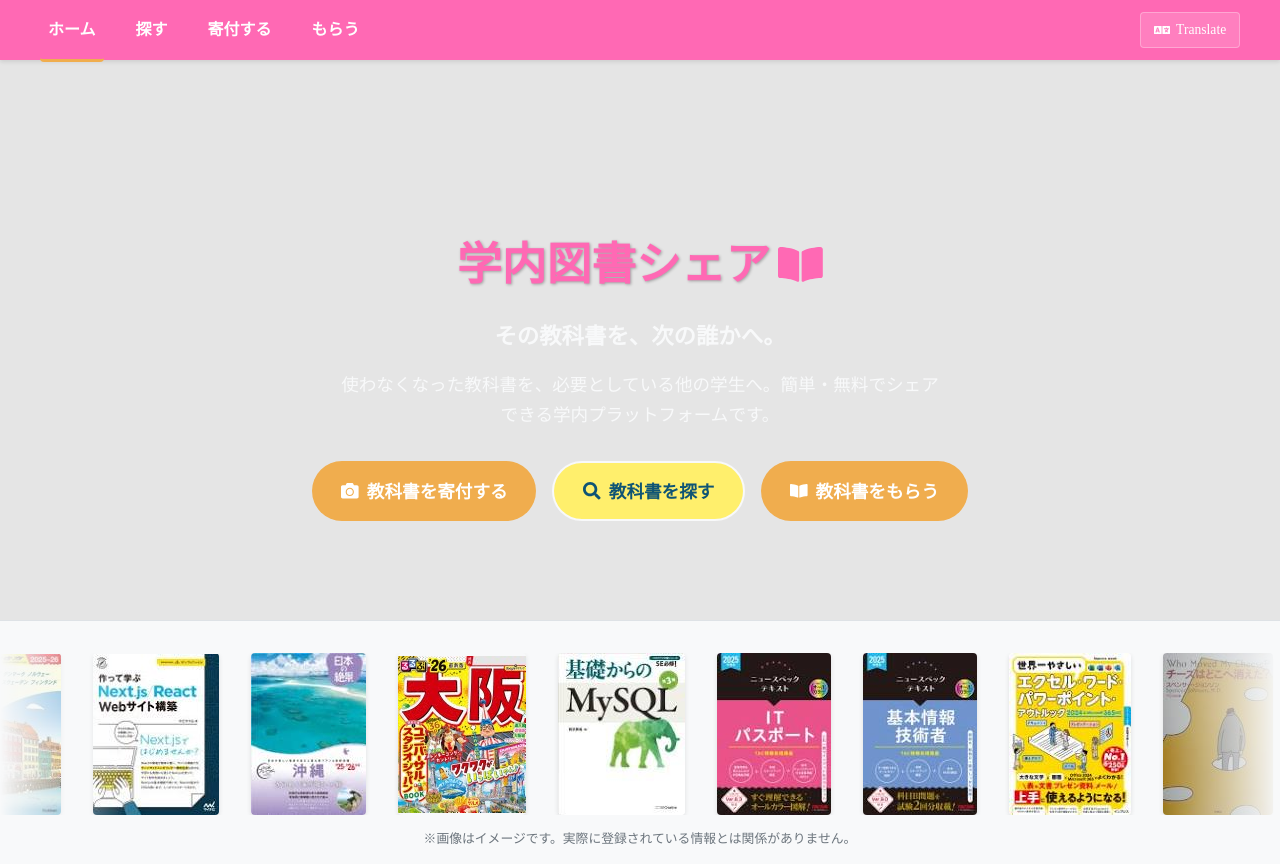
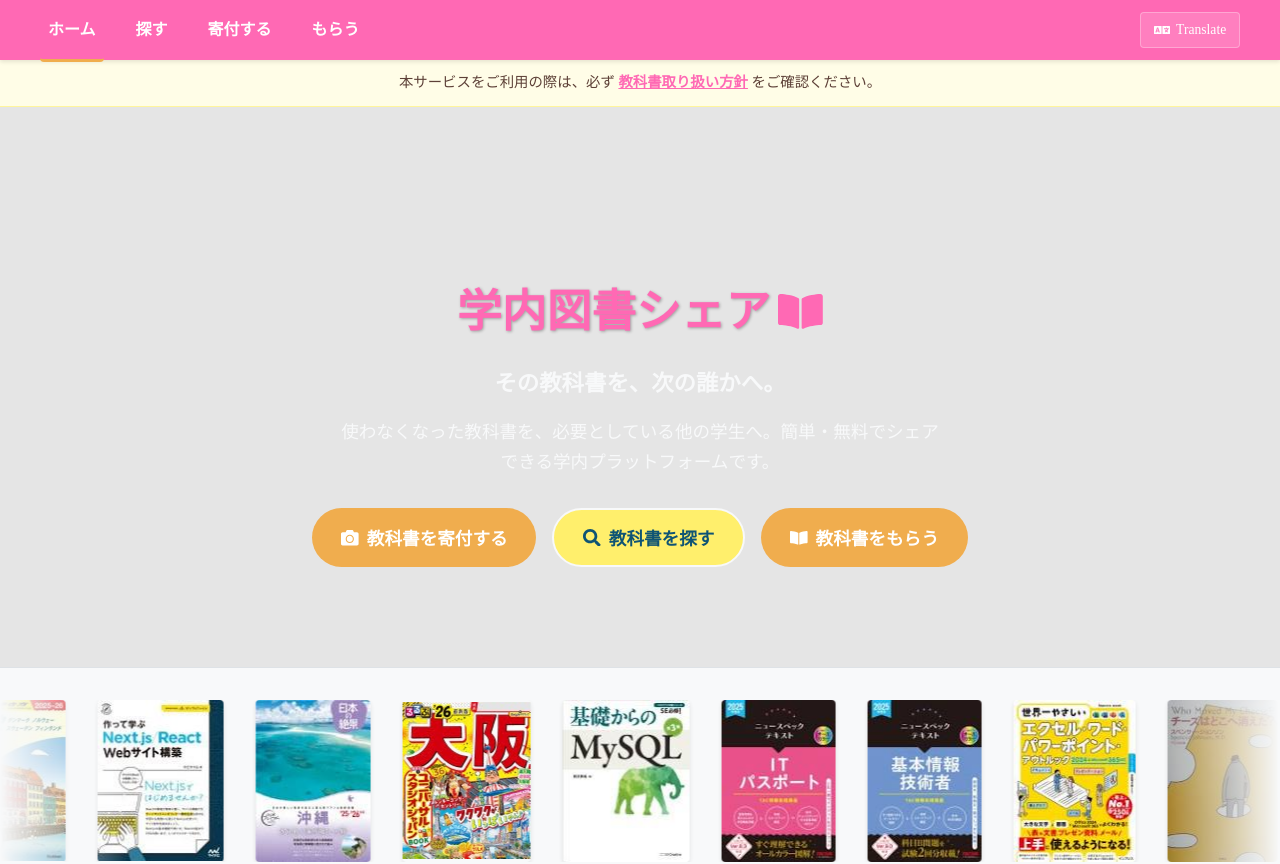
Before and after one commit to Kiha04/BookSharing, a Next.js app: page / in a window 1280 px wide. Shown: the top 864 px of the page. Built offline with nearby package versions, Linux system fonts and the light colour scheme.

Commit message:
Modify exclusion paths for ads and banners
Updated ad and banner exclusion paths to include root path.

```diff
--- a/pages/_app.tsx
+++ b/pages/_app.tsx
@@ -24,13 +24,13 @@ export default function MyApp({ Component, pageProps }: AppProps) {
   // ★ GAのページビュー追跡(useEffect)を削除
 
   // --- 表示制御ロジック ---
-  const adExclusionPaths = ['/terms', '/privacy', '/contact', '/advertise', '/for-universities', '/about','/service'];
+  const adExclusionPaths = ['/', '/terms', '/privacy', '/contact', '/advertise', '/for-universities', '/about','/service'];
   const shouldShowAd = !adExclusionPaths.includes(currentPath) && !currentPath.startsWith('/admin');
 
   const headerExclusionPaths = ['/login', '/_error'];
   const shouldShowHeader = !headerExclusionPaths.includes(currentPath);
 
-  const bannerExclusionPaths = ['/', '/policy', '/terms', '/privacy', '/contact', '/for-universities', '/advertise', '/about', '/service'];
+  const bannerExclusionPaths = ['/policy', '/terms', '/privacy', '/contact', '/for-universities', '/advertise', '/about', '/service'];
   const shouldShowPolicyBanner = !bannerExclusionPaths.includes(currentPath) && !currentPath.startsWith('/admin');
 
   // ★ return 文を正しい位置に修正
```
